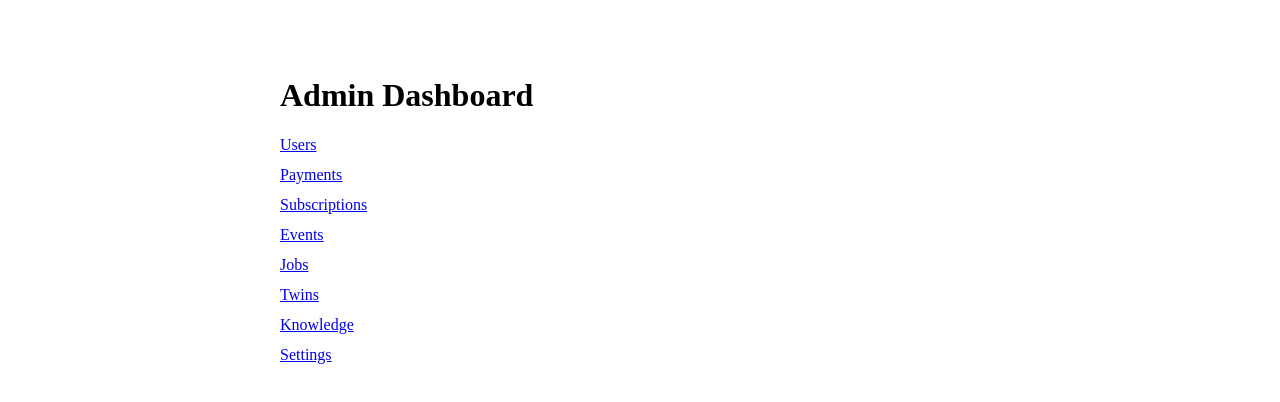
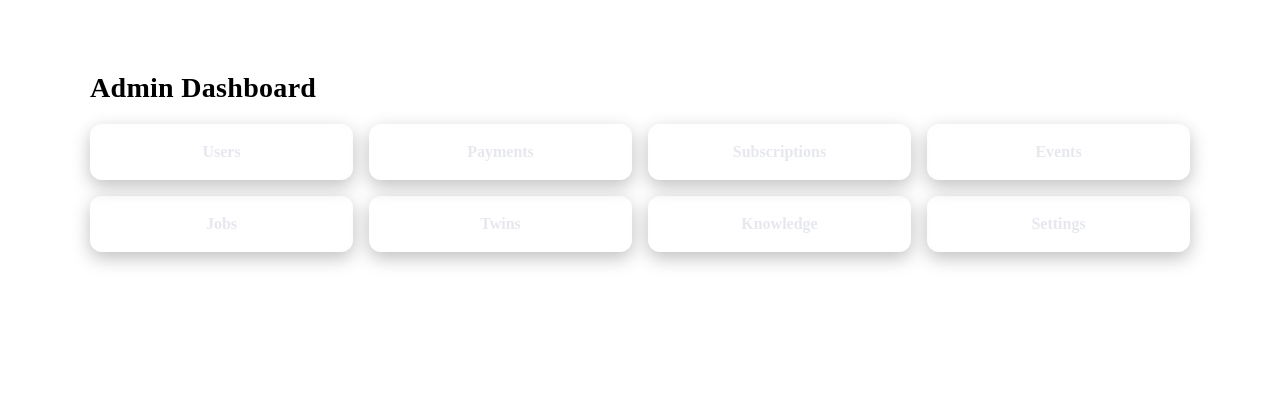
Before and after one commit to genio-ai/genio-os, a Next.js app: page /admin in a window 1280 px wide. Shown: the top 402 px of the page. Built offline with nearby package versions, Linux system fonts and the light colour scheme.

Commit message:
Update page.js

```diff
--- a/app/admin/page.js
+++ b/app/admin/page.js
@@ -2,18 +2,61 @@ import Link from "next/link";
 
 export default function Page() {
   return (
-    <main style={{ maxWidth: 720, margin: "40px auto", padding: 16 }}>
-      <h1>Admin Dashboard</h1>
-      <nav style={{ display: "grid", gap: 12, marginTop: 16 }}>
-        <Link href="/admin/users">Users</Link>
-        <Link href="/admin/payments">Payments</Link>
-        <Link href="/admin/subscriptions">Subscriptions</Link>
-        <Link href="/admin/events">Events</Link>
-        <Link href="/admin/jobs">Jobs</Link>
-        <Link href="/admin/twins">Twins</Link>
-        <Link href="/admin/knowledge">Knowledge</Link>
-        <Link href="/admin/settings">Settings</Link>
-      </nav>
+    <main style={{ maxWidth: 1100, margin: "48px auto", padding: 24 }}>
+      <h1 style={{ fontSize: 28, margin: 0, marginBottom: 20, letterSpacing: 0.3 }}>
+        Admin Dashboard
+      </h1>
+
+      <div
+        style={{
+          display: "grid",
+          gridTemplateColumns: "repeat(auto-fill, minmax(220px, 1fr))",
+          gap: 16,
+        }}
+      >
+        <Card href="/admin/users" label="Users" />
+        <Card href="/admin/payments" label="Payments" />
+        <Card href="/admin/subscriptions" label="Subscriptions" />
+        <Card href="/admin/events" label="Events" />
+        <Card href="/admin/jobs" label="Jobs" />
+        <Card href="/admin/twins" label="Twins" />
+        <Card href="/admin/knowledge" label="Knowledge" />
+        <Card href="/admin/settings" label="Settings" />
+      </div>
     </main>
   );
 }
+
+function Card({ href, label }) {
+  const base = {
+    display: "block",
+    padding: 18,
+    borderRadius: 12,
+    textDecoration: "none",
+    color: "#e6e8ee",
+    background:
+      "linear-gradient(180deg, rgba(255,255,255,0.06), rgba(255,255,255,0.03))",
+    border: "1px solid rgba(255,255,255,0.08)",
+    boxShadow: "0 6px 18px rgba(0,0,0,0.25)",
+    transition: "transform .15s ease, box-shadow .15s ease, border-color .15s ease",
+    fontWeight: 600,
+    textAlign: "center",
+  };
+
+  const hover = {
+    transform: "translateY(-2px)",
+    boxShadow: "0 10px 25px rgba(0,0,0,0.35)",
+    borderColor: "rgba(118,178,255,0.35)",
+  };
+
+  return (
+    <Link
+      href={href}
+      style={base}
+      onMouseEnter={(e) => Object.assign(e.currentTarget.style, hover)}
+      onMouseLeave={(e) => Object.assign(e.currentTarget.style, base)}
+    >
+      {label}
+    </Link>
+  );
+}
```
